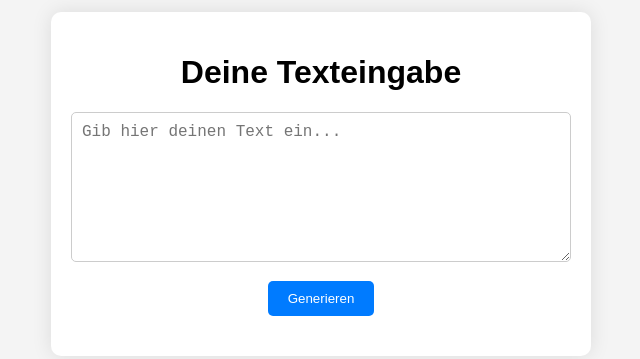
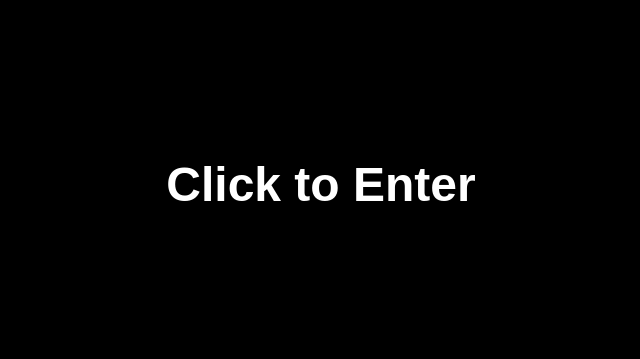
Before and after one commit to marcelloexe/16il, a plain HTML site: page index.html in a window 1280 px wide. Shown: the part 216-575 px from the top of the page, without its empty margins (319-959 px from the left). Drawn offline with Linux system fonts and the light colour scheme.

Commit message:
Update index.html

```diff
--- a/index.html
+++ b/index.html
@@ -2,70 +2,99 @@
 <html lang="de">
 <head>
   <meta charset="UTF-8">
-    <meta name="viewport" content="width=device-width, initial-scale=1.0">
-    <title>Minimalistische Seite</title>
+  <title>Click to Enter</title>
   <style>
+    * {
+      box-sizing: border-box;
+      margin: 0;
+      padding: 0;
+    }
+
     body {
       font-family: Arial, sans-serif;
-            background-color: #f4f4f4;
-            margin: 0;
+      height: 100vh;
+      background-color: #000; /* Hintergrund für den Startbildschirm */
       display: flex;
       justify-content: center;
       align-items: center;
+      overflow: hidden;
+    }
+
+    /* Overlay-Container */
+    #overlay {
+      position: absolute;
+      top: 0;
+      left: 0;
+      width: 100%;
+      height: 100%;
+      background: #000;
+      color: #fff;
+      display: flex;
+      justify-content: center;
+      align-items: center;
+      cursor: pointer;
+      z-index: 999;
+      text-align: center;
+    }
+
+    #overlay h1 {
+      font-size: 3rem;
+      user-select: none; /* Verhindert Markieren des Textes */
+    }
+
+    /* Hauptinhalt nach dem Klick */
+    #mainContent {
+      display: none; /* Versteckt, bis geklickt wird */
+      width: 100%;
       height: 100vh;
+      background: #f0f0f0;
+      color: #333;
+      display: flex;
+      flex-direction: column;
+      justify-content: center;
+      align-items: center;
     }
-        .container {
-            text-align: center;
-            padding: 20px;
-            background: white;
-            box-shadow: 0 0 20px rgba(0, 0, 0, 0.1);
-            border-radius: 10px;
-            width: 100%;
-            max-width: 500px;
+
+    #mainContent h2 {
+      margin-bottom: 20px;
+      font-size: 2rem;
     }
-        textarea {
-            width: 100%;
-            height: 150px;
-            font-size: 16px;
-            padding: 10px;
-            border: 1px solid #ccc;
-            border-radius: 5px;
-            margin-bottom: 15px;
-            box-sizing: border-box;
-        }
+
     button {
+      padding: 10px 20px;
+      font-size: 1rem;
+      border: none;
+      border-radius: 4px;
       background-color: #007bff;
-            color: white;
-            padding: 10px 20px;
-            border: none;
-            border-radius: 5px;
+      color: #fff;
       cursor: pointer;
     }
+
     button:hover {
       background-color: #0056b3;
-        }
-        #output {
-            margin-top: 20px;
-            font-size: 16px;
-            color: #333;
     }
   </style>
 </head>
 <body>
 
-    <div class="container">
-        <h1>Deine Texteingabe</h1>
-        <textarea id="inputText" placeholder="Gib hier deinen Text ein..."></textarea><br>
-        <button onclick="displayText()">Generieren</button>
-        <p id="output"></p>
+  <!-- Start-Overlay mit "Click to Enter" -->
+  <div id="overlay" onclick="enterSite()">
+    <h1>Click to Enter</h1>
+  </div>
+
+  <!-- Hauptinhalt nach dem Klick -->
+  <div id="mainContent">
+    <h2>Willkommen auf meiner Seite!</h2>
+    <button onclick="alert('Du hast geklickt!')">Klick mich</button>
   </div>
 
   <script>
-        function displayText() {
-            const inputText = document.getElementById('inputText').value;
-            document.getElementById('output').textContent = inputText;
+    function enterSite() {
+      // Overlay ausblenden
+      document.getElementById('overlay').style.display = 'none';
+      // Hauptinhalt einblenden
+      document.getElementById('mainContent').style.display = 'flex';
     }
   </script>
-
 </body>
 </html>
```
Lines whose indentation alone changed are shown as unchanged.
